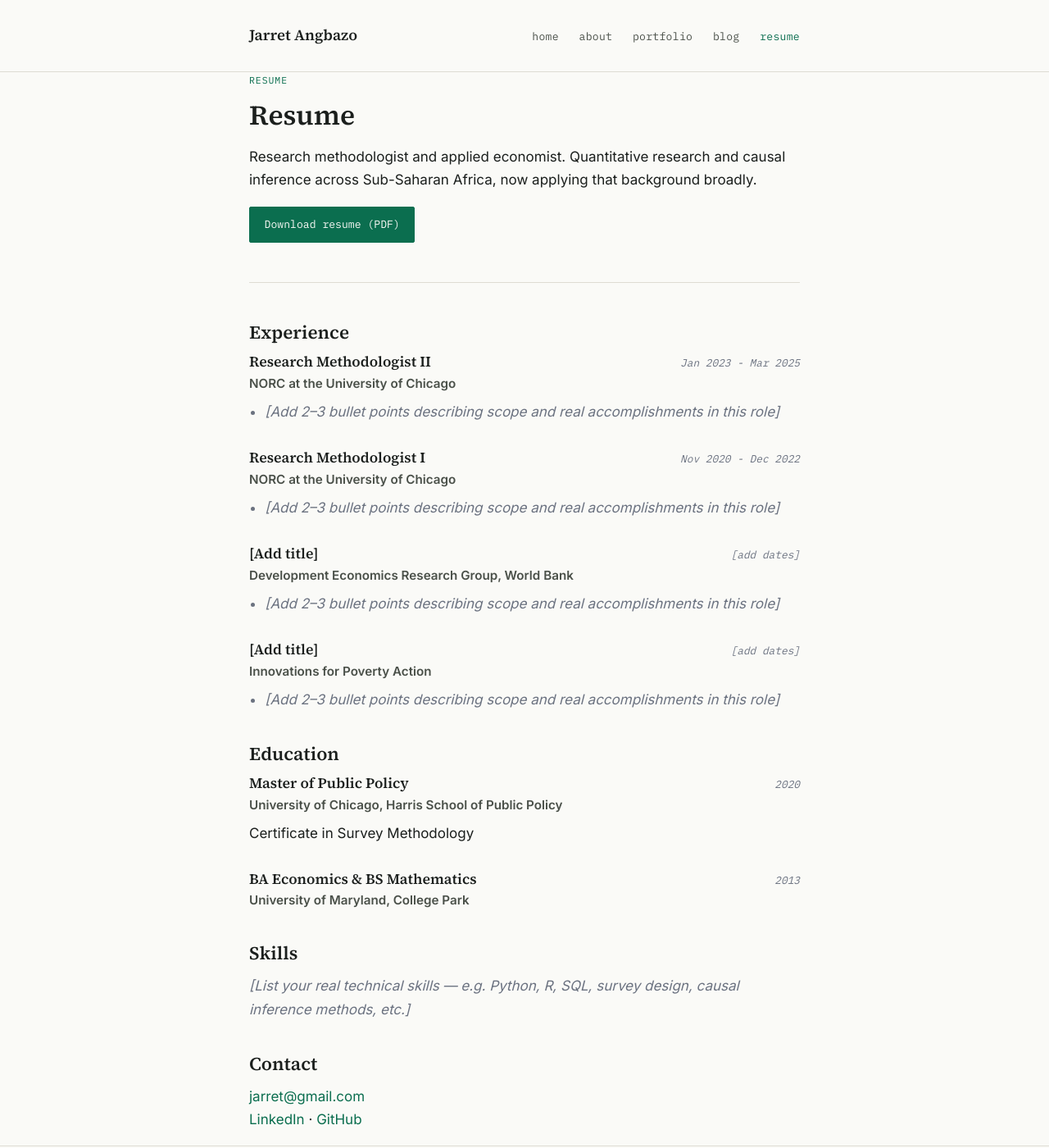
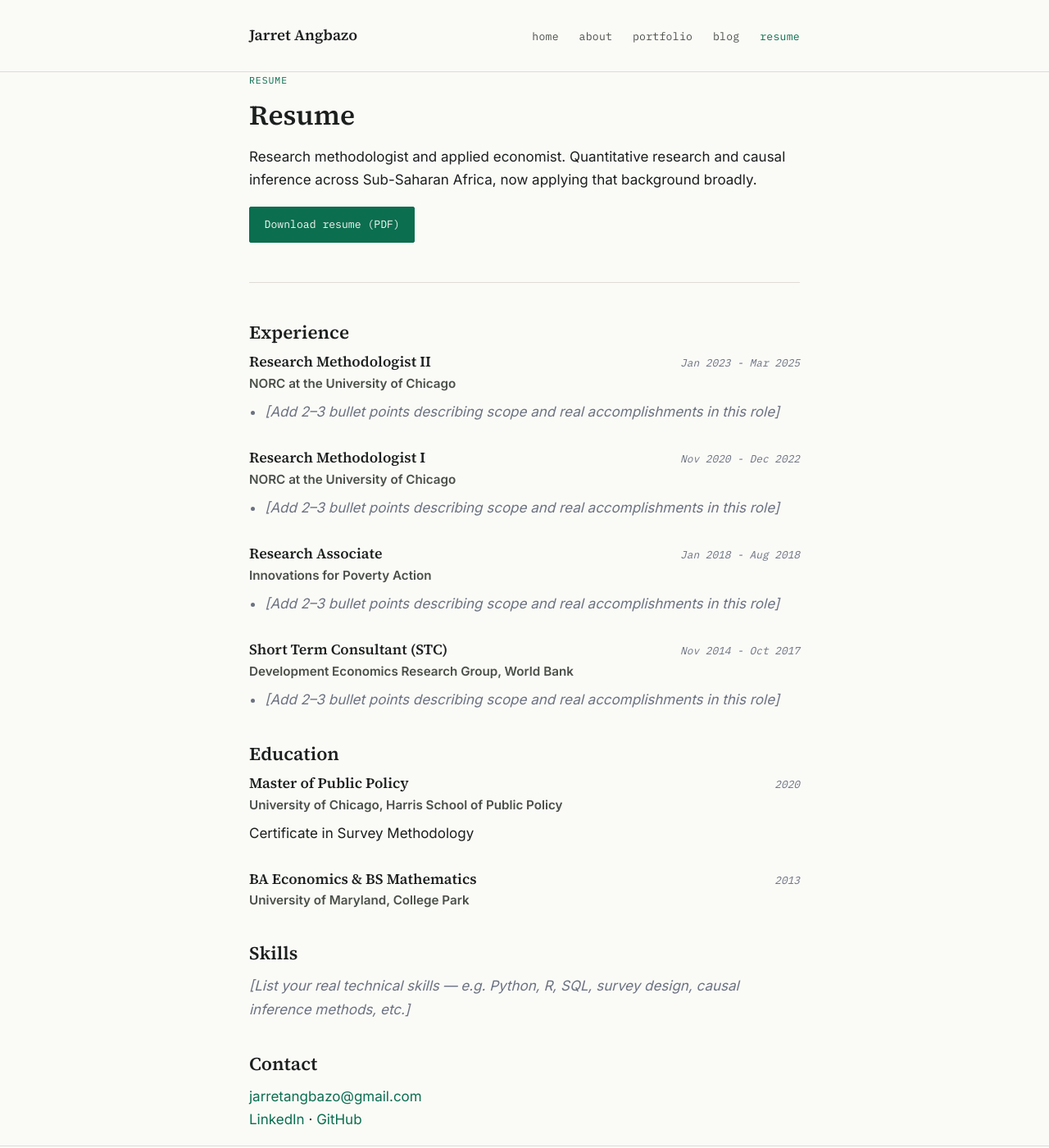
Before and after one commit to jarretangbazo/jarretangbazo.github.io, a Jekyll site: the page built from resume.md, in a window 1280 px wide and 1400 px high. Shown: the whole window at 82% size. Built offline with Jekyll 4.4.1, drawn with Linux system fonts in a browser that asks for light colours.

Commit message:
Update About and resume pages

```diff
--- a/_layouts/default.html
+++ b/_layouts/default.html
@@ -36,7 +36,7 @@
         <a href="https://github.com/{{ site.github }}">GitHub</a> ·
         <!-- <a href="mailto:{{ site.email }}">Email</a> -->
       </span>
-      <span class="js-email" data-user="jarret" data-domain="gmail.com" data-label="Email"></span>
+      <span class="js-email" data-user="jarretangbazo" data-domain="gmail.com" data-label="Email"></span>
     </div>
   </footer>
   <script>
--- a/resume.md
+++ b/resume.md
@@ -39,8 +39,19 @@ permalink: /resume/
 
 <div class="resume-block">
   <div class="resume-role">
-    <h3>[Add title]</h3>
-    <span class="dates placeholder">[add dates]</span>
+    <h3>Research Associate</h3>
+    <span class="dates placeholder">Jan 2018 - Aug 2018</span>
+  </div>
+  <p class="resume-org">Innovations for Poverty Action</p>
+  <ul class="bullets placeholder">
+    <li>[Add 2&ndash;3 bullet points describing scope and real accomplishments in this role]</li>
+  </ul>
+</div>
+
+<div class="resume-block">
+  <div class="resume-role">
+    <h3>Short Term Consultant (STC)</h3>
+    <span class="dates placeholder">Nov 2014 - Oct 2017</span>
   </div>
   <p class="resume-org">Development Economics Research Group, World Bank</p>
   <ul class="bullets placeholder">
@@ -48,16 +59,6 @@ permalink: /resume/
   </ul>
 </div>
 
-<div class="resume-block">
-  <div class="resume-role">
-    <h3>[Add title]</h3>
-    <span class="dates placeholder">[add dates]</span>
-  </div>
-  <p class="resume-org">Innovations for Poverty Action</p>
-  <ul class="bullets placeholder">
-    <li>[Add 2&ndash;3 bullet points describing scope and real accomplishments in this role]</li>
-  </ul>
-</div>
 
 <h2>Education</h2>
 
@@ -84,7 +85,7 @@ permalink: /resume/
 <h2>Contact</h2>
 <p>
   <!-- <a href="mailto:{{ site.email }}">{{ site.email }}</a><br> -->
-  <span class="js-email" data-user="jarret" data-domain="gmail.com"></span><br>
+  <span class="js-email" data-user="jarretangbazo" data-domain="gmail.com"></span><br>
   <a href="{{ site.linkedin }}">LinkedIn</a> ·
   <a href="https://github.com/{{ site.github }}">GitHub</a>
 </p>
```
Also changed, not shown: about.md (+5 -5 lines).
